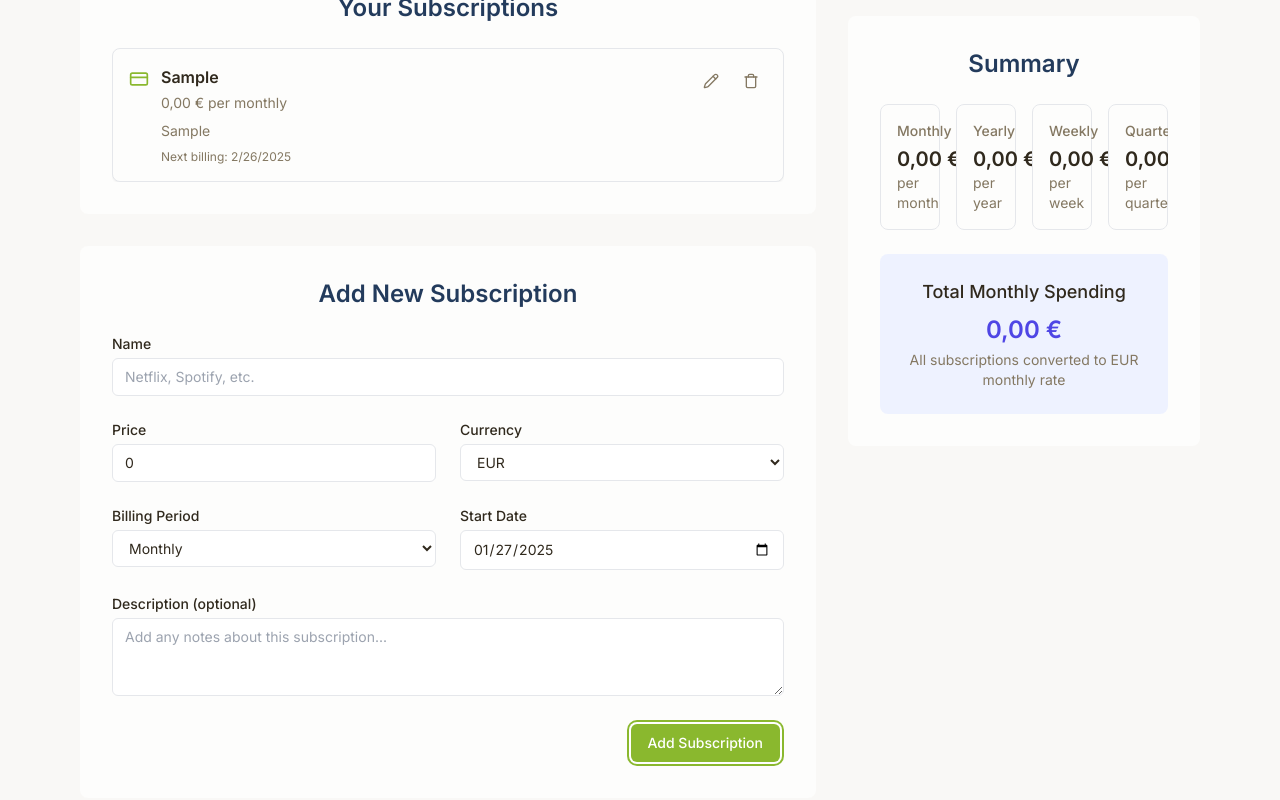
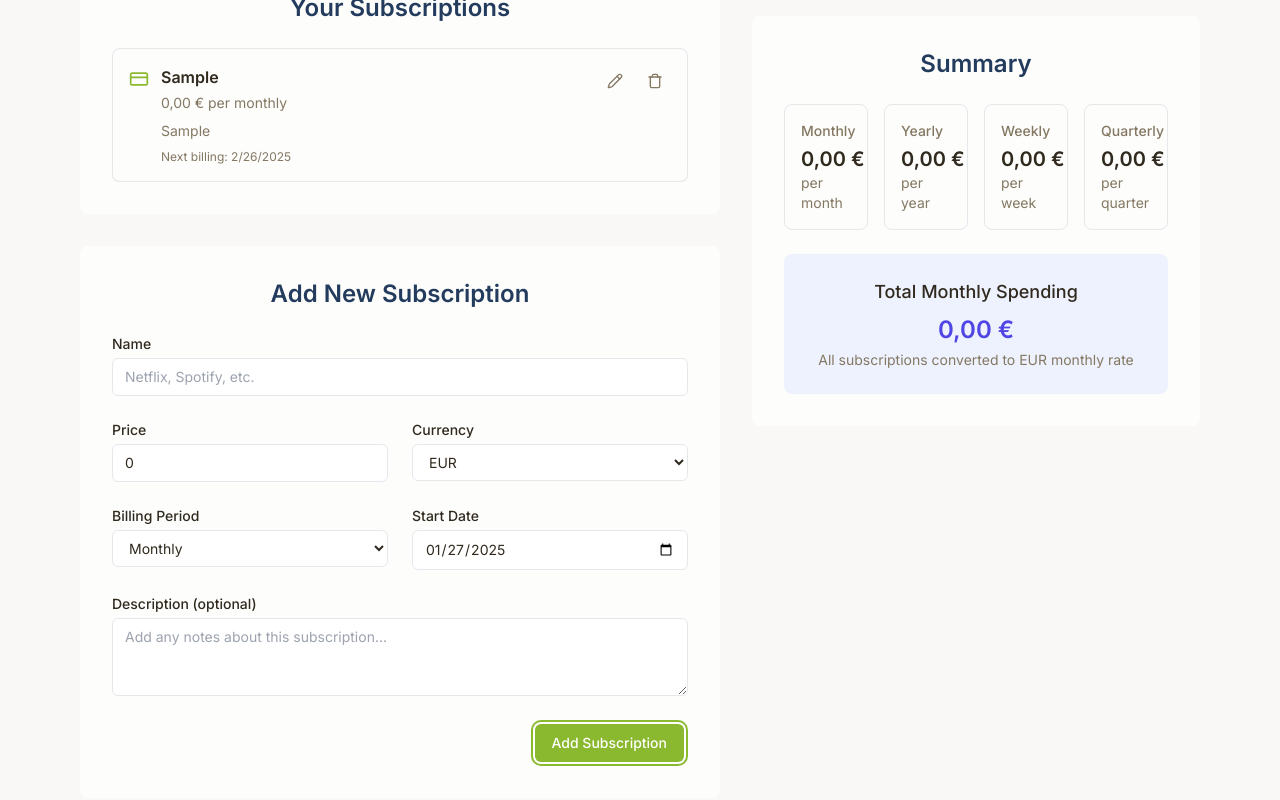
Before and after one commit to morhendos/subscription-tracker, a Next.js app: page / in a window 1280 px wide. Both pictures are taken after typing "Sample", "Sample" into the empty fields and a click on the button "Add Subscription". Shown: the part 168-968 px from the top of the page. Built offline with nearby package versions, Linux system fonts and the light colour scheme.

Commit message:
adjust: balance column widths between list and summary

```diff
--- a/src/app/page.tsx
+++ b/src/app/page.tsx
@@ -70,7 +70,7 @@ export default function SubscriptionsPage() {
         <PageHeader />
 
         <div className="grid gap-8 mt-8 lg:grid-cols-12">
-          <div className="lg:col-span-8 space-y-8">
+          <div className="lg:col-span-7 space-y-8">
             <Section title="Your Subscriptions">
               <SubscriptionList
                 subscriptions={subscriptions}
@@ -92,7 +92,7 @@ export default function SubscriptionsPage() {
           </div>
 
           {subscriptions.length > 0 && (
-            <div className="lg:col-span-4 lg:sticky lg:top-4 lg:self-start space-y-8">
+            <div className="lg:col-span-5 lg:sticky lg:top-4 lg:self-start space-y-8">
               <Section title="Summary">
                 <SubscriptionSummary summary={calculateSummary()} />
               </Section>
```
